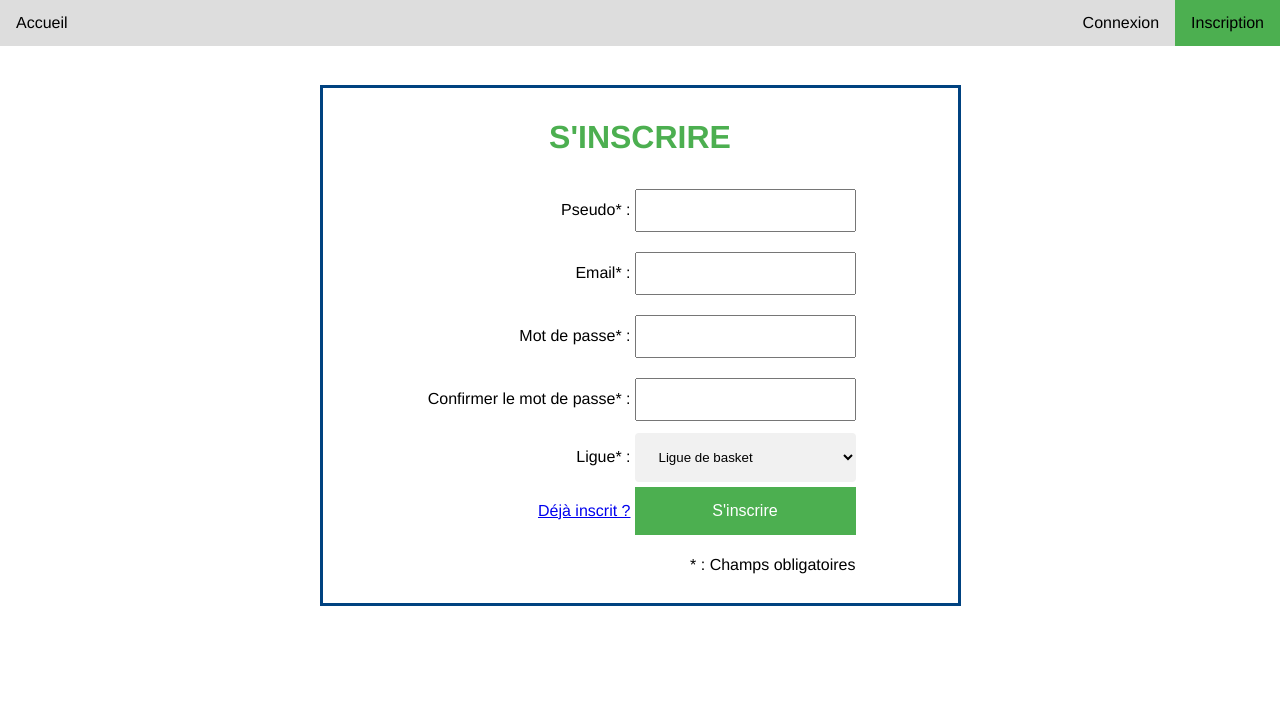
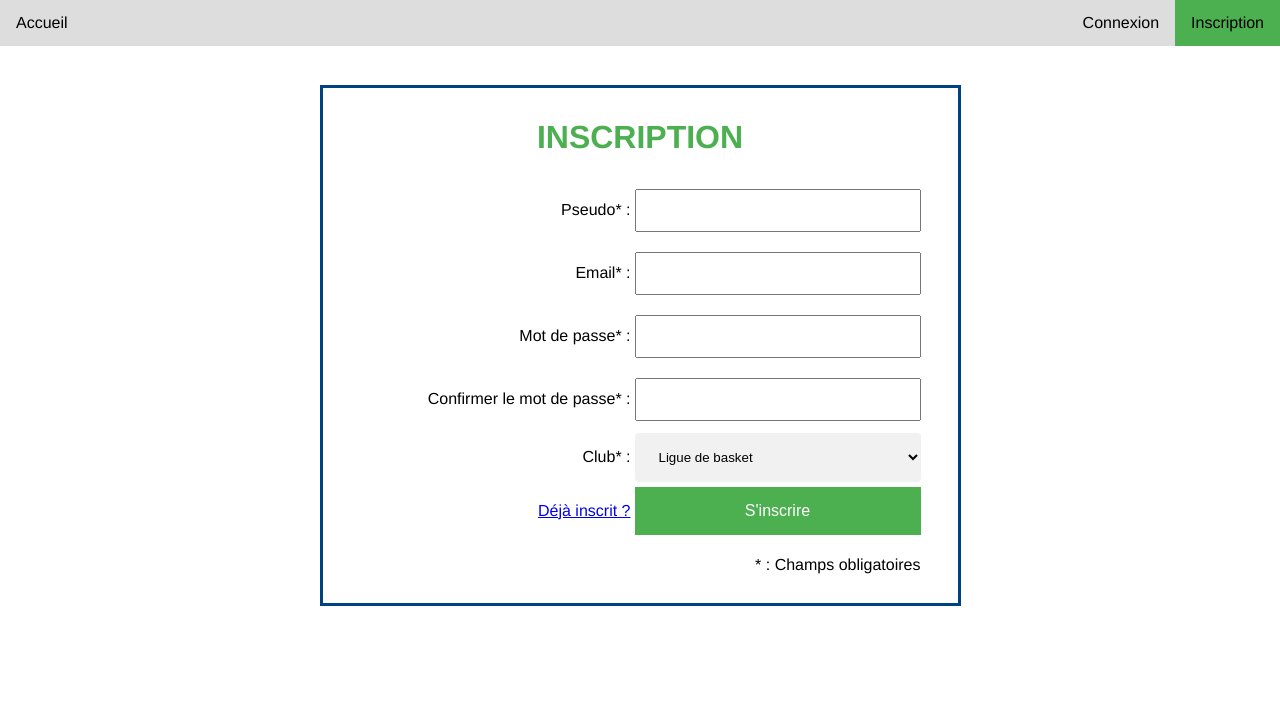
Before and after one commit to MaryliaSabatier/FREDI-1, a PHP site: page /inscription.php in a window 1280 px wide. Shown: the top 722 px of the page. Run offline with PHP 8.4, Linux system fonts and the light colour scheme.

Commit message:
modif page inscription

```diff
--- a/inscription.php
+++ b/inscription.php
@@ -1,6 +1,6 @@
 <?php $active=3; $title = "Inscription"; require('header.php'); ?>
     <div class="center">
-        <h1>S'inscrire</h1>
+        <h1>Inscription</h1>
             <form class="form" action="inscription_validation.php" method="post">
             <table>
                 <tr>
@@ -19,13 +19,16 @@
                     <td><label for="password2">Confirmer le mot de passe* : </label></td>
                     <td><input type="password" id="password2" name="password2"></td>
                 </tr>
-                    <td><label for="ligue">Ligue* : </label></td>
+                    <td><label for="club">Club* : </label></td>
                     <td>
-                        <select name="ligue" id="ligue">
+                        <select name="club" id="club">
                             <option value="2" selected="selected">Ligue de basket</option>
-                            <option value="3">Ligue de volley</option>
-                            <option value="4">Ligue de handball</option>
-                            <option value="5">Ligue de football</option>
+                            <option value="3">Ligue de Judo Auvergne-Rhône-Alpes</option>
+                            <option value="4">Ligue de football de Haute-Garonne</option>
+                            <option value="5">Ligue de footbal d'Aquitaine</option>
+                            <option value="6">Ligue de tennis de Corse du Sud</option>
+                            <option value="7">Ligue d'équitation du Var</option>
+                            <option value="8">Ligue de natation du Quercy</option>
                         </select>
                     </td>
                 </tr>
```
